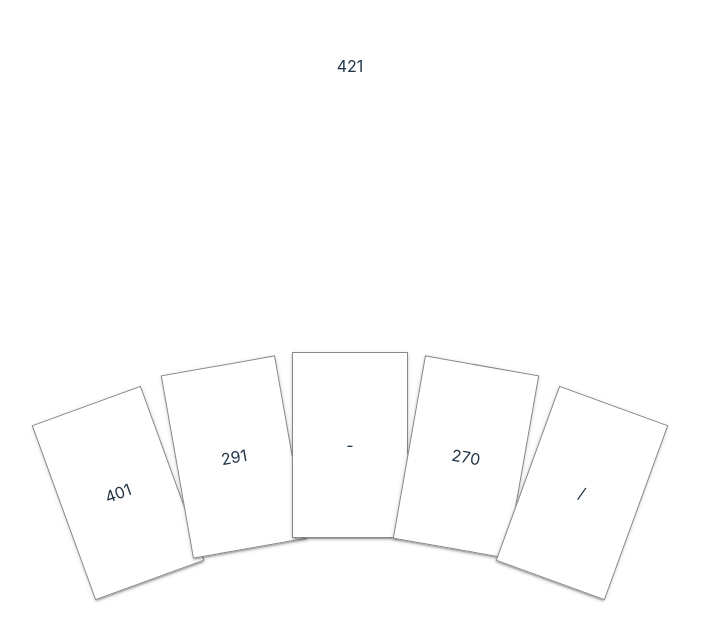
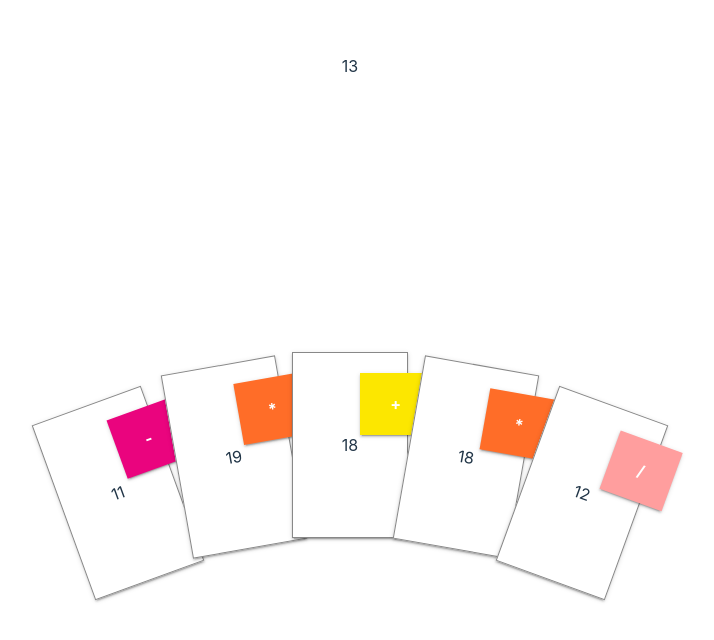
Before and after one commit to letier3110/mathpunk-alt, a React (Vite) app: page / in a window 1280 px wide. Shown: the part 150-790 px from the top of the page, without its empty margins (290-1004 px from the left). Built offline with nearby package versions, Linux system fonts and the light colour scheme.

Commit message:
added new mechs

```diff
--- a/src/App.css
+++ b/src/App.css
@@ -62,7 +62,7 @@
   justify-content: center;
   align-items: center;
 
-  box-shadow: 0px 3px 1px -2px rgb(0 0 0 / 20%), 0px 2px 2px 0px rgb(0 0 0 / 14%), 0px 1px 5px 0px rgb(0 0 0 / 12%);;
+  box-shadow: 0px 3px 1px -2px rgb(0 0 0 / 20%), 0px 2px 2px 0px rgb(0 0 0 / 14%), 0px 1px 5px 0px rgb(0 0 0 / 12%);
 }
 
 .read-the-docs {
@@ -74,4 +74,49 @@
   margin-bottom: 120px;
   display: flex;
   gap: -36px;
+
+  position: relative;
 }
+
+.addition {
+  position: absolute;
+  top: 20px;
+  right: -24px;
+  display: flex;
+  justify-content: center;
+  align-items: center;
+}
+
+.additionText {
+  text-align: center;
+  transition: all .2s;
+  color: #fff;
+  /* background-color: rgba(0,0,0,.1); */
+  font-weight: bold;
+  padding: 3px 6px;
+  border-radius: 0 6px 0 0;
+}
+
+.Denominator {
+  background-color: #FF9E9E;
+  padding: 16px 24px;
+  box-shadow: 0px 3px 1px -2px rgb(0 0 0 / 20%), 0px 2px 2px 0px rgb(0 0 0 / 14%), 0px 1px 5px 0px rgb(0 0 0 / 12%);
+}
+
+.Multiplicator {
+  background-color: #FF6D28;
+  padding: 16px 24px;
+  box-shadow: 0px 3px 1px -2px rgb(0 0 0 / 20%), 0px 2px 2px 0px rgb(0 0 0 / 14%), 0px 1px 5px 0px rgb(0 0 0 / 12%);
+}
+
+.Summator {
+  background-color: #FCE700;
+  padding: 16px 24px;
+  box-shadow: 0px 3px 1px -2px rgb(0 0 0 / 20%), 0px 2px 2px 0px rgb(0 0 0 / 14%), 0px 1px 5px 0px rgb(0 0 0 / 12%);
+}
+
+.Differencator {
+  background-color: #EA047E;
+  padding: 16px 24px;
+  box-shadow: 0px 3px 1px -2px rgb(0 0 0 / 20%), 0px 2px 2px 0px rgb(0 0 0 / 14%), 0px 1px 5px 0px rgb(0 0 0 / 12%);
+}
--- a/src/App.tsx
+++ b/src/App.tsx
@@ -7,7 +7,7 @@ enum CardTypeEnum {
   SUMMATOR,
   MULTIPLICATOR,
   DIFFERENCATOR,
-  NUMBERATOR
+  // NUMBERATOR
 }
 
 type Indexable = string | number | symbol
@@ -17,7 +17,7 @@ const StartCardPool: Record<CardTypeEnum, number> = {
   [CardTypeEnum.SUMMATOR]: 1,
   [CardTypeEnum.MULTIPLICATOR]: 1,
   [CardTypeEnum.DIFFERENCATOR]: 1,
-  [CardTypeEnum.NUMBERATOR]: 3,
+  // [CardTypeEnum.NUMBERATOR]: 3,
 }
 
 interface IComputable {
@@ -30,12 +30,22 @@ interface CardTypeProps {
 
 class CardType {
   private name: string
+  private count: number
   constructor({ name }: CardTypeProps) {
     this.name = name
+    this.count = 0
+  }
+
+  setCount(count: number) {
+    this.count = count
   }
 
   getName() {
-    return this.name
+    return this.count.toString()
+  }
+
+  getCount() {
+    return this.count.toString()
   }
 
   getDescription() {
@@ -125,7 +135,7 @@ const CardTypeEnumToClass: Record<CardTypeEnum, typeof CardType> = {
   [CardTypeEnum.SUMMATOR]: Summator,
   [CardTypeEnum.MULTIPLICATOR]: Multiplicator,
   [CardTypeEnum.DIFFERENCATOR]: Differencator,
-  [CardTypeEnum.NUMBERATOR]: Numberator
+  // [CardTypeEnum.NUMBERATOR]: Numberator
 }
 
 // https://stackoverflow.com/questions/8435183/generate-a-weighted-random-number
@@ -144,24 +154,26 @@ function weightedRand<T extends Indexable>(spec: Record<T, number>): () => T {
   }
 }
 
-const MIN_TARGET_VALUE = 100
-const MAX_TARGET_VALUE = 500
+const MIN_TARGET_VALUE = 5
+const MAX_TARGET_VALUE = 15
 
 const generateTarget = (): number => {
   return Math.floor(Math.random() * (MAX_TARGET_VALUE - MIN_TARGET_VALUE) + MIN_TARGET_VALUE)
 }
 
-// const generateDenominator = (): number => {
-//   return Math.floor(Math.random() * (MAX_TARGET_VALUE - MIN_TARGET_VALUE) + MIN_TARGET_VALUE)
-// }
+const MIN_NUMENATOR_VALUE = 1
+const MAX_NUMENATOR_VALUE = 20
+const generateNumenator = (): number => {
+  return Math.floor(Math.random() * (MAX_NUMENATOR_VALUE - MIN_NUMENATOR_VALUE) + MIN_NUMENATOR_VALUE)
+}
 
 const getDeckPool = (): CardType[] => {
   const array = Array(5).fill((x: number) => x);
   const res = array.map((): CardType => {
     const result = new CardTypeEnumToClass[(weightedRand<CardTypeEnum>(StartCardPool))()]({name:''});
-    if(result instanceof Numberator) {
-      result.setCount(generateTarget());
-    }
+    // if(result instanceof Numberator) {
+      result.setCount(generateNumenator());
+    // }
     console.log(result);
     return result;
   });
@@ -184,7 +196,14 @@ function App() {
           return (<div style={{
             rotate: `${(rotate + index) * 10}deg`,
             translate: `0px ${(translateY*translateY) * 12}px`,
-          }} className='card'>{x.getName()}</div>)
+          }} className='card'>
+            <div className='mainText'>{x.getCount()}</div>
+            <div className={['addition', x.getDescription()].join(' ')}>
+              <div className='additionText'>
+                {x.getName()}
+              </div>
+            </div>
+          </div>)
         })}
       </div>
     </div>
```
